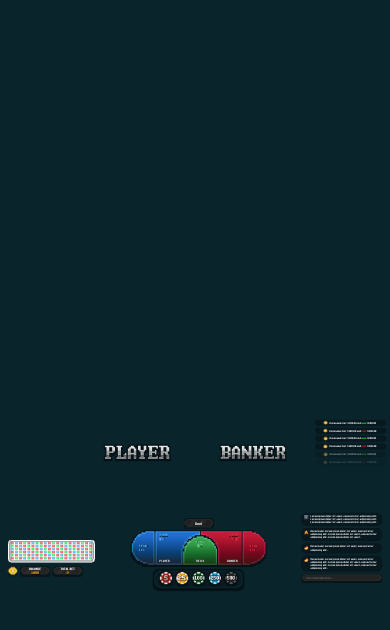
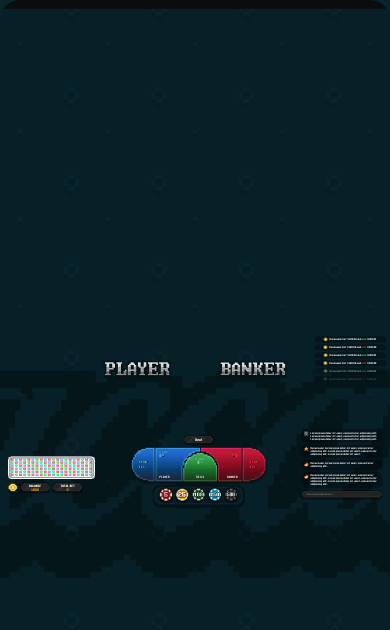
Before and after one commit to SWS-5007/Baccabit-UI_React, a React (Create React App) app: page /baccarat in a window 390 px wide. Shown: the top 630 px of the page. Built offline with nearby package versions, Linux system fonts and the light colour scheme.

Commit message:
Upt: Updated the handleWindowResize function again

```diff
--- a/public/css/styles.css
+++ b/public/css/styles.css
@@ -1054,9 +1054,9 @@ input[type="checkbox"]:checked + label i {
  *
  *******************************************/
 @media only screen and (max-width: 767px) {
-    .baccarat-view{
-        background: none !important;
-    }
+  .baccarat-view {
+    /* background: none !important; */
+  }
   #Head {
     padding-top: 20px;
     padding-bottom: 15px;
--- a/src/Components/Baccarat/index.jsx
+++ b/src/Components/Baccarat/index.jsx
@@ -109,20 +109,39 @@ class Baccarat extends Component {
     this.clearBet = this.clearBet.bind(this);
   }
 
+  // handleWindowResize = () => {
+  //   const { innerWidth, innerHeight } = window;
+
+  //   const baccaratComponent = document.querySelector(".baccarat");
+
+  //   // Calculate the aspect ratio of the baccaratComponent
+  //   const componentWidth = baccaratComponent.offsetWidth;
+  //   const componentHeight = baccaratComponent.offsetHeight;
+  //   const aspectRatio = componentWidth / componentHeight;
+
+  //   // Set the component's initial scale based on the aspect ratio
+  //   let scale = 1;
+
+  //   // Determine whether to scale based on width or height
+  //   if (innerWidth / innerHeight > aspectRatio) {
+  //     scale = innerHeight / componentHeight;
+  //   } else {
+  //     scale = innerWidth / componentWidth;
+  //   }
+
+  //   this.setState({
+  //     scale,
+  //   });
+  // };
+
   handleWindowResize = () => {
     const { innerWidth, innerHeight } = window;
     // Set your desired scaling and translation values here
     const scale = Math.min(innerWidth / 1920, innerHeight / 1080);
     const translateX = (innerWidth - 1920 * scale) / 2;
-    const translateY = (innerHeight - 1080 * scale * scale) / 2;
+    const translateY = (innerHeight - 1080 * scale) / 2;
 
-    console.log(innerWidth, innerHeight);
-
-    this.setState({
-      scale,
-      translateX: translateX / scale,
-      translateY: translateY / scale,
-    });
+    this.setState({ scale, translateX, translateY });
   };
 
   componentDidMount() {
@@ -901,17 +920,27 @@ class Baccarat extends Component {
     return (
       <div>
         <div className="baccarat-view">
-          <div className="">
-            {/* style={{ transform: `scale(${scale}) translate(${translateX}px, ${translateY}px)` }} */}
+          <div className="baccarat-parent">
             <div
               className="baccarat"
               style={{
+                position: "absolute",
+                top: "50%",
+                left: "50%",
                 transform: `${
                   window.innerWidth <= 1536
-                    ? `scale(${scale}) translate(${translateX}px, ${translateY}px)`
+                    ? `scale(${scale}) translate(-50%, -50%)`
                     : "none"
                 }`,
               }}
+
+              // style={{
+              //   transform: `${
+              //     window.innerWidth <= 1536
+              //       ? `scale(${scale}) translate(${translateX}px, ${translateY}px)`
+              //       : "none"
+              //   }`,
+              // }}
             >
               <div className="baccarat-wrapper">
                 <div id="chip-container"></div>
```
